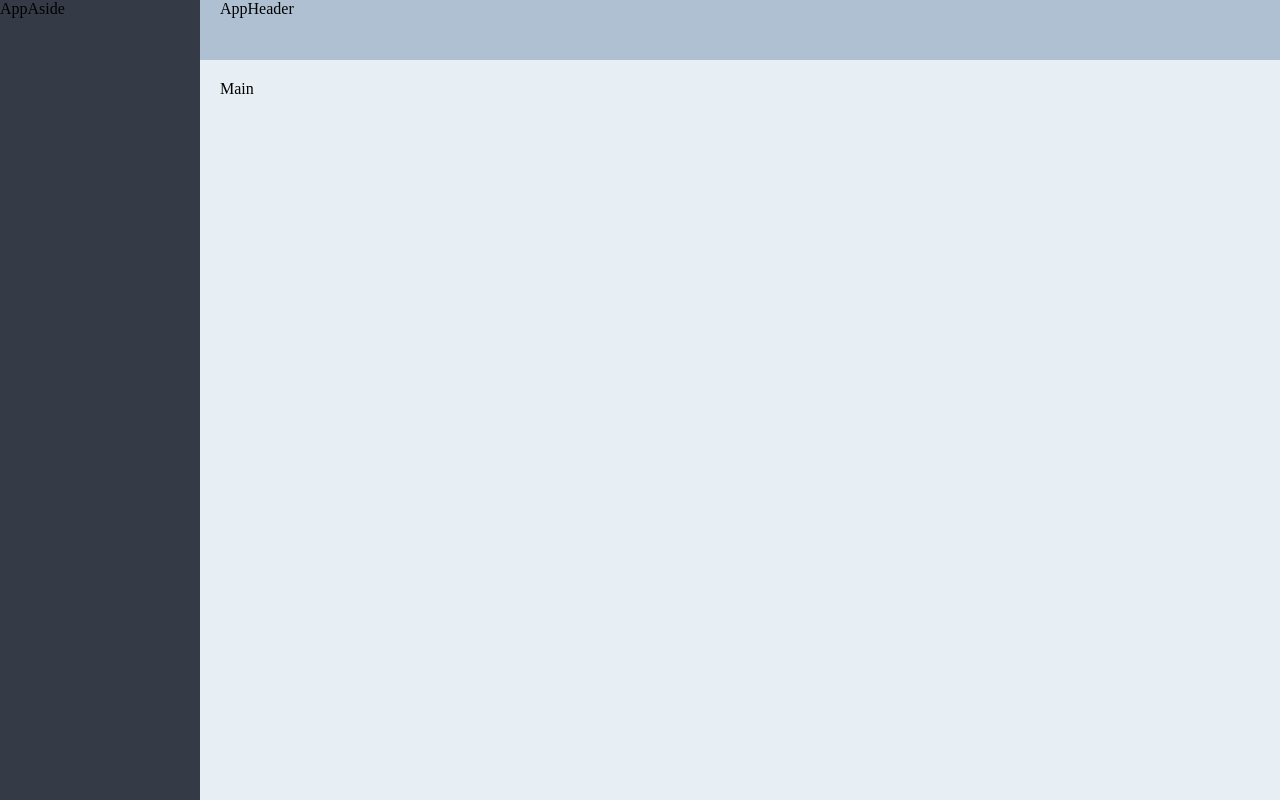
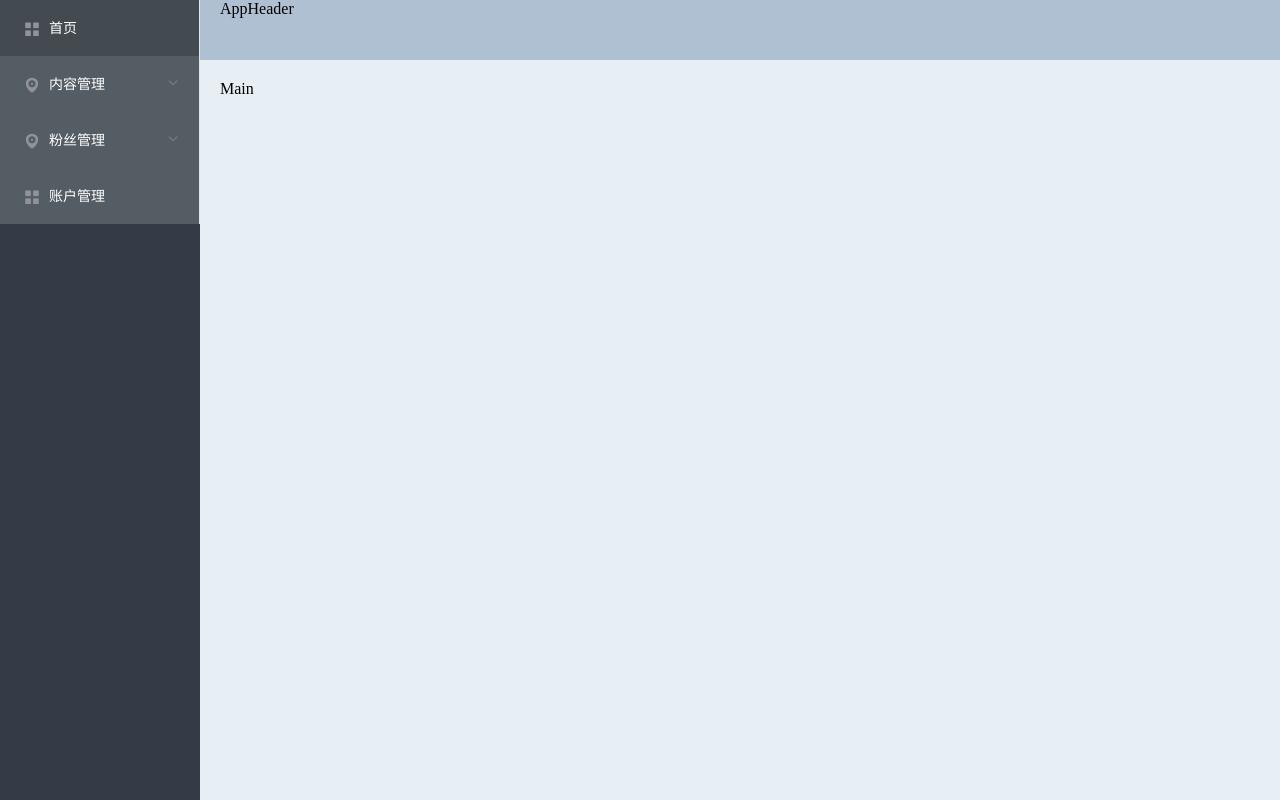
Before and after one commit to oneicecream/my-project, a Vue app: page /#/ in a window 1280 px wide. Built offline with nearby package versions, Linux system fonts and the light colour scheme; a small style sheet from the web is missing.

Commit message:
Layout布局组件-NavMenu 导航菜单

```diff
--- a/src/views/layout/components/AppAside.vue
+++ b/src/views/layout/components/AppAside.vue
@@ -1,7 +1,50 @@
 <template>
-    <div>
-        <p>AppAside</p>
-    </div>
+      <!-- default-active 设置默认激活的项    -->
+        <!--  open/close 当菜单展开和手气的时候会被触发
+          background-color 菜单栏背景色
+          text-color 菜单栏默认文本颜色
+          active-text-color 激活时候的文本颜色
+          el-submenu
+           index 用来区分不同的导航项目的，可以用作路由导航路径，必须为1，否则会出现菜单冲突
+      -->
+     <el-menu
+      default-active="2"
+      @open="handleOpen"
+      @close="handleClose"
+      background-color="#545c64"
+      text-color="#fff"
+      active-text-color="#ffd04b">
+      <el-menu-item index="/">
+        <i class="el-icon-menu"></i>
+        <span slot="title">首页</span>
+      </el-menu-item>
+      <el-submenu index="1">
+        <template slot="title">
+          <i class="el-icon-location"></i>
+          <span>内容管理</span>
+        </template>
+        <el-menu-item-group>
+          <el-menu-item index="1-1">选项1</el-menu-item>
+          <el-menu-item index="1-2">选项2</el-menu-item>
+          <el-menu-item index="1-3">选项3</el-menu-item>
+        </el-menu-item-group>
+      </el-submenu>
+      <el-submenu index="2">
+        <template slot="title">
+          <i class="el-icon-location"></i>
+          <span>粉丝管理</span>
+        </template>
+        <el-menu-item-group>
+          <el-menu-item index="1-1">选项1</el-menu-item>
+          <el-menu-item index="1-2">选项2</el-menu-item>
+          <el-menu-item index="1-3">选项3</el-menu-item>
+        </el-menu-item-group>
+      </el-submenu>
+      <el-menu-item index="3">
+        <i class="el-icon-menu"></i>
+        <span slot="title">账户管理</span>
+      </el-menu-item>
+    </el-menu>
 </template>
 
 <script>
@@ -9,7 +52,17 @@ export default {
   name: 'AppAside',
   data () {
     return {
+    }
+  },
 
+  methods: {
+    methods: {
+      handleOpen (key, keyPath) {
+        console.log(key, keyPath)
+      },
+      handleClose (key, keyPath) {
+        console.log(key, keyPath)
+      }
     }
   }
 }
--- a/src/views/layout/index.vue
+++ b/src/views/layout/index.vue
@@ -22,12 +22,12 @@ import AppHeader from './components/AppHeader'
 
 export default {
   name: 'AppLayout',
-  data () {
-    return {}
-  },
   components: {
     AppAside,
     AppHeader
+  },
+  data () {
+    return {}
   }
 }
 </script>
```
